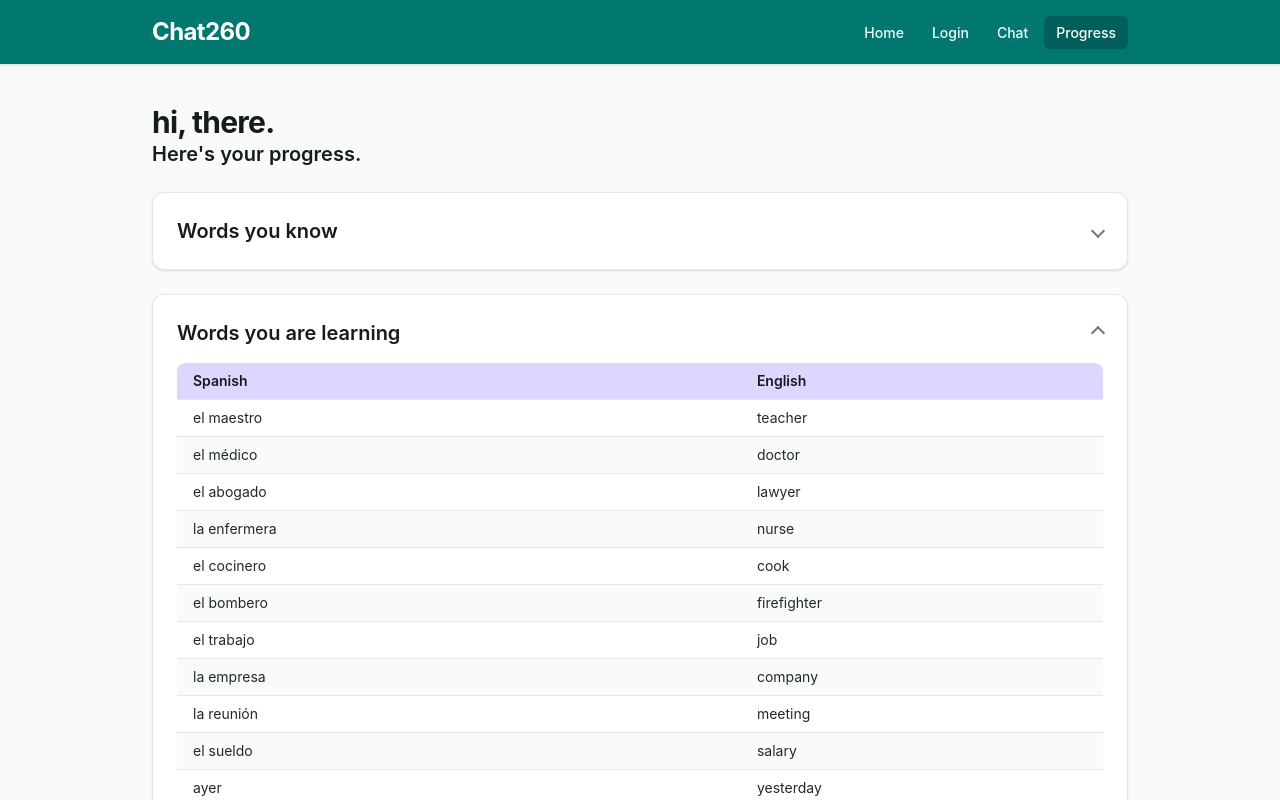
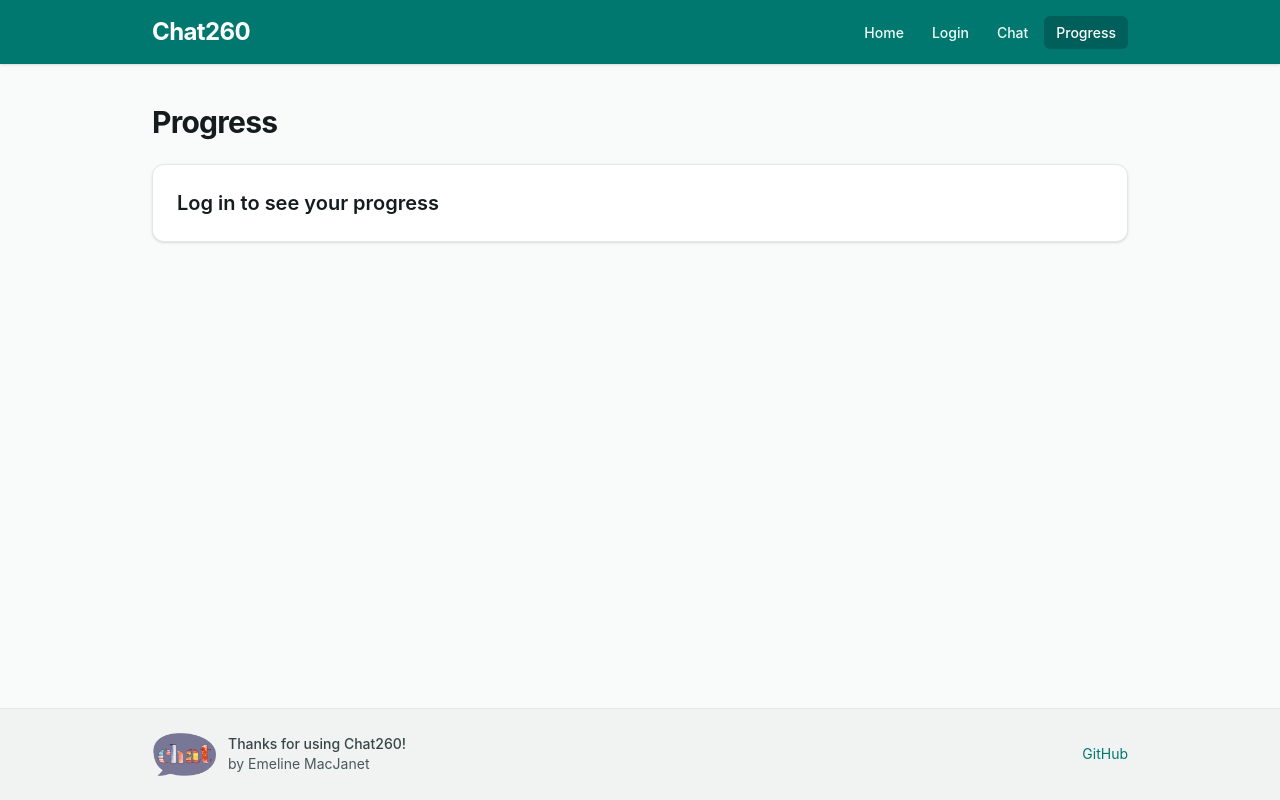
Before and after one commit to em81d/startup, a React (Vite) app: page /progress in a window 1280 px wide. Shown: the top 800 px of the page. Built offline with nearby package versions, Linux system fonts and the light colour scheme; a web font is replaced by a local one.

Commit message:
updated progress so progress only shows when logged in

```diff
--- a/src/app.jsx
+++ b/src/app.jsx
@@ -44,7 +44,7 @@ export default function App() {
         <Routes>
             <Route path='/' element={<Home />} exact />
             <Route path='/chat' element={<Chat userEmail={userEmail} />} />
-            <Route path='/progress' element={<Progress userName={userName} />} />
+            <Route path='/progress' element={<Progress userEmail={userEmail} userName={userName} />} />
             <Route path='/login' element={<Login userEmail={userEmail} onLogin={login} onLogout={logout} />} />
             <Route path='*' element={<NotFound />} />
         </Routes>
--- a/src/progress/progress.jsx
+++ b/src/progress/progress.jsx
@@ -69,7 +69,18 @@ const futureWords = [
   { spanish: 'contratar', english: 'to hire' },
 ];
 
-export function Progress({ userName }) {
+export function Progress({ userEmail, userName }) {
+  if (!userEmail) {
+    return (
+      <main className="page">
+        <h2>Progress</h2>
+        <section className="card mt-6">
+          <h3>Log in to see your progress</h3>
+        </section>
+      </main>
+    );
+  }
+
   return (
     <main className="page">
       <h2>hi, {userName || 'there'}.</h2>
```
